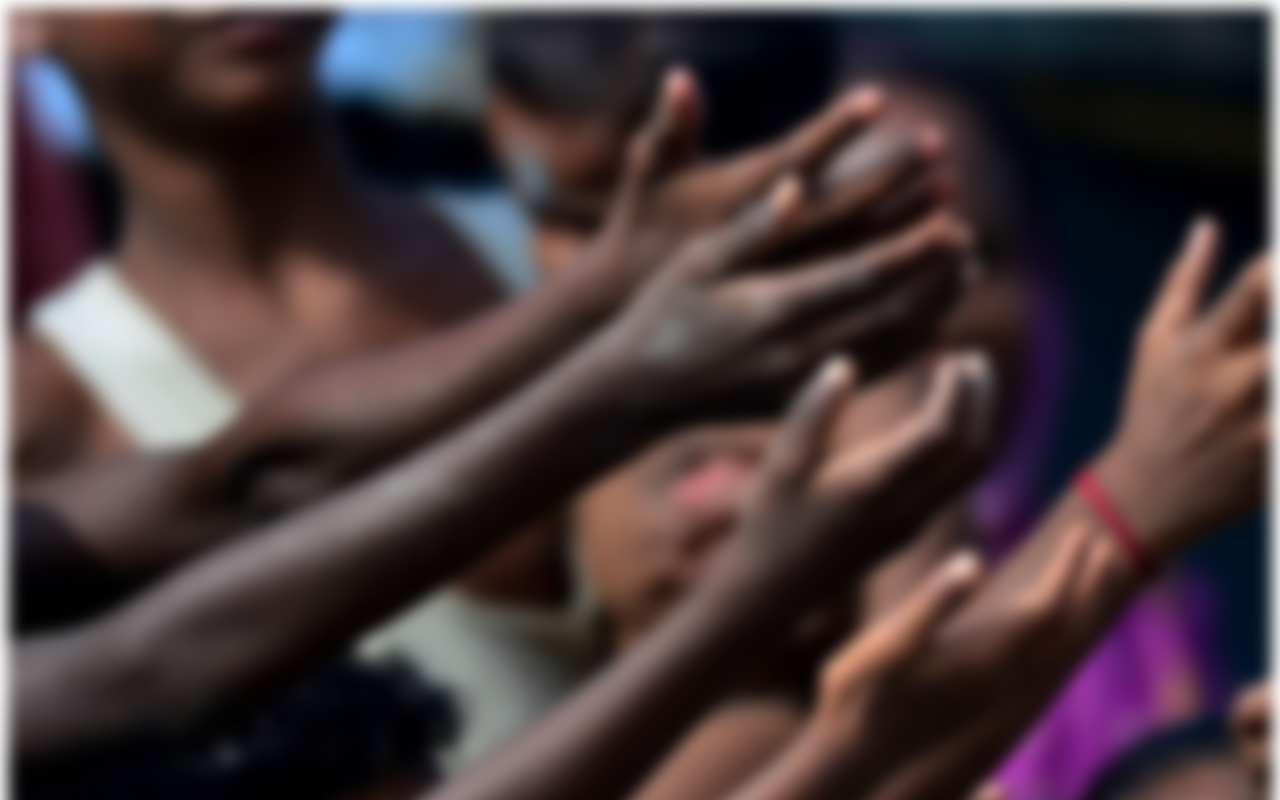
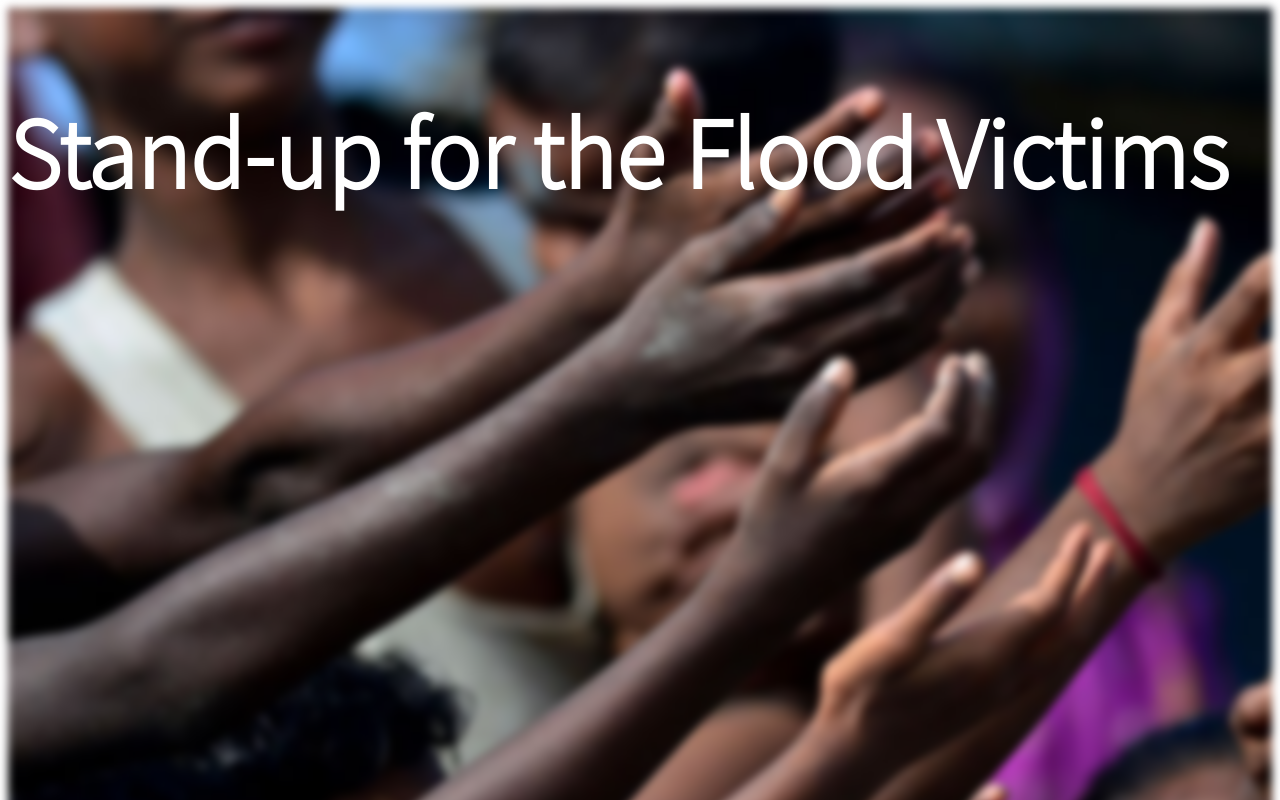
Before and after one commit to Omar-Kaiyum-Nayeem/assignment-1, a plain HTML site: page index.html in a window 1280 px wide. Shown: the top 800 px of the page. Drawn offline with Linux system fonts and the light colour scheme.

Commit message:
header added

```diff
--- a/index.html
+++ b/index.html
@@ -15,10 +15,9 @@
 </head>
 
 <body>
-    <section id="header-image">
-        <div>
-
-        </div>
+    <section class="flex">
+        <div id="header-image"></div>
+        <h1 id="banner-text">Stand-up for the Flood Victims</h1>
     </section>
 </body>
 
--- a/style.css
+++ b/style.css
@@ -1,6 +1,10 @@
 body {
     font-family: 'Raleway', sans-serif;
     font-family: 'Source Sans Pro', sans-serif;
+}
+
+.flex {
+    display: flex;
 }
 
 #header-image {
@@ -10,5 +14,12 @@ body {
     background-position: center;
     height: 1200px;
     width: 100%;
-    filter: blur(8px);
+    filter: blur(4px);
 }
+
+#banner-text {
+    font-size: 100px;
+    font-weight: 700;
+    position: absolute;
+    color: white;
+}
```
